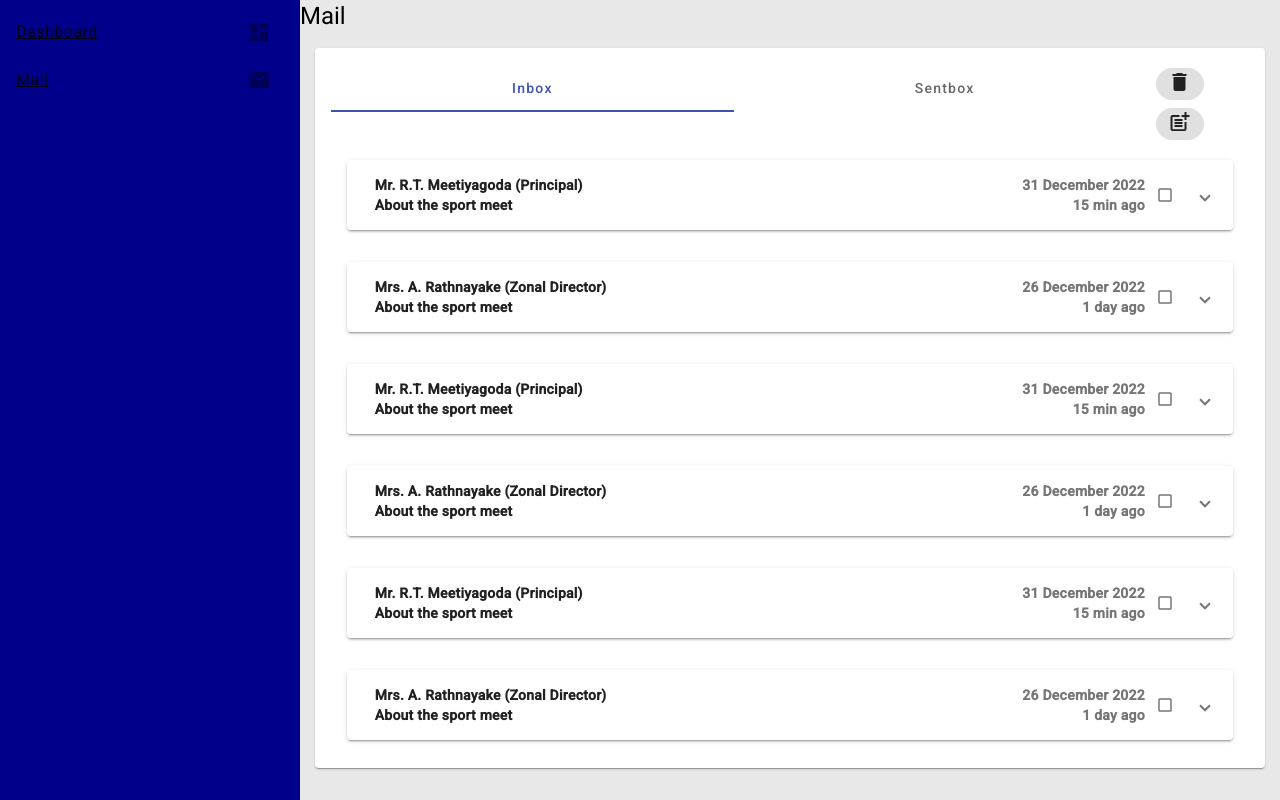
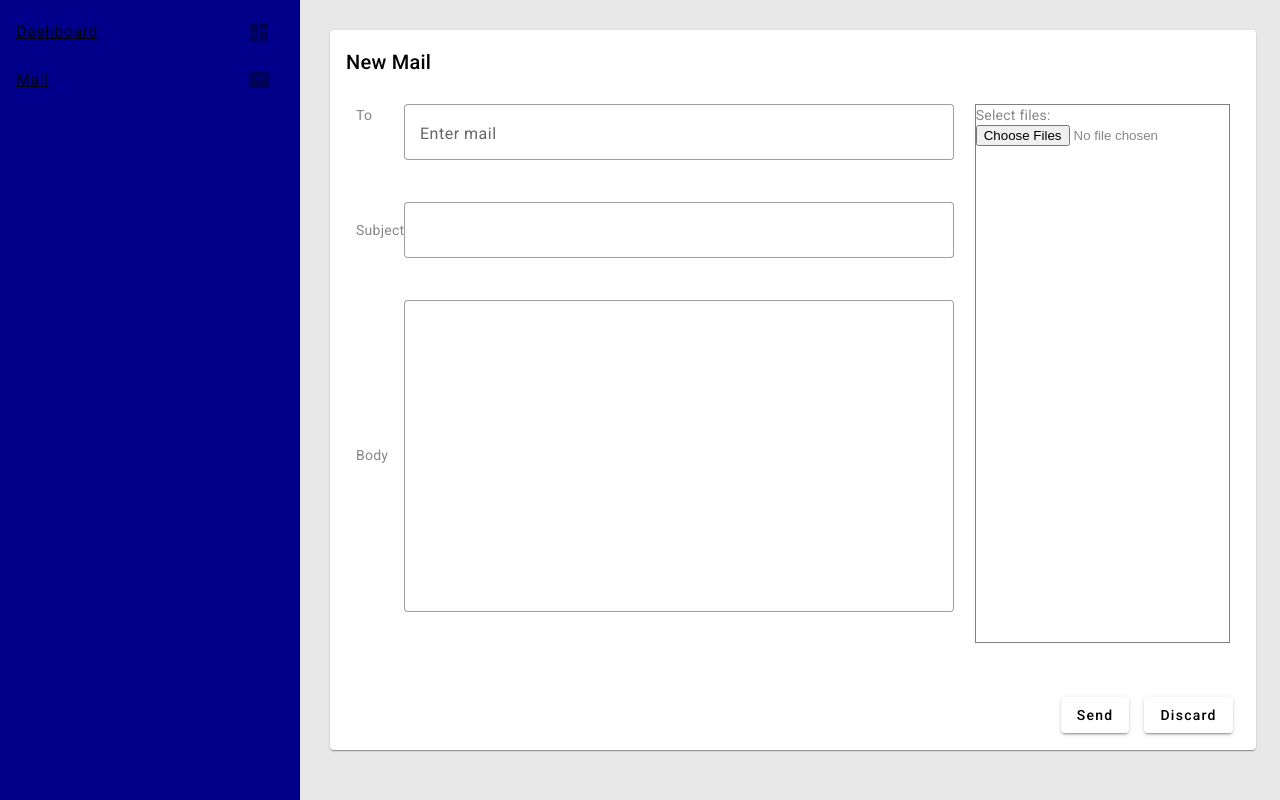
Before and after one commit to codingPentagon/ZoneEd, an Angular app in the folder frontend/: page /mail in a window 1280 px wide. Built offline with nearby package versions, Linux system fonts and the light colour scheme.

Commit message:
converted new mail function to a single card

```diff
--- a/frontend/src/app/app.module.ts
+++ b/frontend/src/app/app.module.ts
@@ -18,6 +18,7 @@ import {MatTabsModule} from "@angular/material/tabs";
 import {MatDividerModule} from "@angular/material/divider";
 import {MatExpansionModule} from "@angular/material/expansion";
 import {MatCheckboxModule} from "@angular/material/checkbox";
+import {MatButtonToggleModule} from "@angular/material/button-toggle";
 
 @NgModule({
   declarations: [
@@ -40,7 +41,8 @@ import {MatCheckboxModule} from "@angular/material/checkbox";
         MatTabsModule,
         MatDividerModule,
         MatExpansionModule,
-        MatCheckboxModule
+        MatCheckboxModule,
+        MatButtonToggleModule
     ],
   providers: [],
   bootstrap: [AppComponent]
--- a/frontend/src/app/mail/mail.component.css
+++ b/frontend/src/app/mail/mail.component.css
@@ -1,18 +1,22 @@
-:host,.content{
+:host,.content,.create,mat-card-content{
   display: flex;
 }
 .left{
   flex: 2;
+  margin: 10px;
+  width: 100%;
 }
 .right{
   flex: 1;
+  margin: 10px;
+  height: 92%;
 }
 
 .create{
   color: #87878b;
+  margin: 15px;
   flex: 1;
-  margin: 20px;
-  display: none;
+
 }
 
 *{
@@ -20,16 +24,8 @@
   margin: 0;
   padding: 0;
 }
-body{
 
-  background-color: #ffffff;
-}
-.box{
-  border: 1px solid gray;
-  padding: 20px;
-  font-size: 15px;
-  font-weight: 600;
-}
+
 #form input,textarea{
   margin: 20px;
   border: 1px solid #3F4E4F;
@@ -49,8 +45,8 @@ body{
 #att{
   top: 250px;
   right: 0;
-  width: 400px;
-  height: 550px;
+  width: 100%;
+  height: 100%;
   border: 1px solid gray;
 }
 
@@ -61,23 +57,25 @@ body{
 mat-card{
   margin: 15px;
   height: 90vh;
+  width: 100%;
 }
 .table-row{
   display: table-row;
   width: 100%;
 
+
 }
 .table-row>span{
   display: table-cell;
-  width: 100px;
+  width: 80px;
 
 }
 mat-card-content{
-  overflow: auto;
+
   height: 100%;
 }
 mat-form-field{
-  width: 35vw;
+  width: 43vw;
 }
 
 form{
@@ -87,7 +85,7 @@ mat-panel-title {
   white-space: break-spaces;
 }
 .mailbody{
-  height: 35vh;
+  height: 100%;
 }
 textarea{
   resize: none;
@@ -98,9 +96,7 @@ h2{
 .spacer{
   flex: 1 1 auto;
 }
-mat-tab-group{
-  width: 100%;
-}
+
 mat-chip-option{
   display: inline;
 }
@@ -114,3 +110,13 @@ mat-panel-description{
 mat-checkbox{
   transform: scale(0.75);
 }
+mat-button-toggle-group{
+  margin-right: 20px;
+}
+.inbox1{
+  display: none;
+}
+
+button{
+  margin: 15px 15px 15px 0;
+}
--- a/frontend/src/app/mail/mail.component.html
+++ b/frontend/src/app/mail/mail.component.html
@@ -1,24 +1,18 @@
 <app-nav></app-nav>
+
 <div class="create">
-  <div class="content">
-  <div class="left" >
       <mat-card>
         <mat-card-header>
           <h2>New Mail</h2>
           <span class="spacer"></span>
-        <mat-chip-listbox>
-          <mat-chip-option >
-            <mat-icon>post_add</mat-icon>
-          </mat-chip-option>
-        </mat-chip-listbox>
         </mat-card-header>
-<br>
         <mat-card-content>
-    <div class="table-row" >
+          <div class="left">
+          <div class="table-row">
             <span>To</span>
-      <mat-form-field appearance="outline" color="accent" >
+            <mat-form-field appearance="outline" color="accent">
               <mat-label>Enter mail</mat-label>
-        <mat-chip-grid #chipGrid aria-label="Mail selection" >
+              <mat-chip-grid #chipGrid>
                 <mat-chip-row *ngFor="let mail of mails" (removed)="remove(mail)">
                   {{mail}}
                   <button matChipRemove [attr.aria-label]="'remove ' + mail">
@@ -38,7 +32,7 @@
             </mat-form-field>
           </div>
           <br>
-    <div class="table-row" >
+          <div class="table-row">
             <span>Subject</span>
             <mat-form-field appearance="outline" color="accent">
               <input matInput placeholder="">
@@ -47,23 +41,20 @@
           <br>
           <div class="table-row">
             <span> Body </span>
-      <mat-form-field appearance="outline" color="accent" class="mailbody" >
-        <textarea matInput placeholder="" rows="10" ></textarea>
+            <mat-form-field appearance="outline" color="accent" class="mailbody">
+              <textarea matInput placeholder="" rows="10"></textarea>
             </mat-form-field>
           </div>
-      </mat-card-content>
-    </mat-card>
           </div>
 
+
     <div class="right">
-<mat-card>
-  <mat-card-header>Attachment</mat-card-header>
-  <mat-card-content>
-    <hr>
-<br>
+
           <div id="att">
             <label for="myfile">Select files:</label>
             <input type="file" id="myfile" name="myfile" multiple><br><br>
+          </div>
+
     </div>
   </mat-card-content>
   <mat-card-actions align="end">
@@ -74,26 +65,17 @@
     </div>
   </mat-card-actions>
   </mat-card>
- </div>
-  </div>
-</div>
+
 
 <div class="inbox1">
-  <h1>Mail</h1>
-  <mat-card>
+
+  <mat-card class="mail-inbox">
     <mat-card-header>
-      <mat-tab-group>
-        <mat-tab label="Inbox">
-          <ng-template matTabContent #tab1Content>
-
-          </ng-template>
-        </mat-tab>
-        <mat-tab label="Sentbox">
-          <ng-template matTabContent #tab2Content>
-          </ng-template>
-        </mat-tab>
-      </mat-tab-group>
-
+      <span class="spacer"></span>
+      <mat-button-toggle-group>
+        <mat-button-toggle value="inbox" #inbox checked>Inbox</mat-button-toggle>
+        <mat-button-toggle value="sent" #sent>Sent Mail</mat-button-toggle>
+      </mat-button-toggle-group>
       <mat-chip-listbox>
         <mat-chip-option>
           <mat-icon>delete</mat-icon>
@@ -104,15 +86,13 @@
       </mat-chip-listbox>
     </mat-card-header>
 
-    <mat-card-content >
-      <div [ngTemplateOutlet]="tab1Content">
-      </div>
-      <div [ngTemplateOutlet]="tab2Content">
-      </div>
-    <div class="mail-inbox"  *ngFor="let inboxmail of inboxmails">
-      <mat-accordion  >
-        <mat-expansion-panel >
-          <mat-expansion-panel-header [collapsedHeight]="'70px'" [expandedHeight]="'70px'" (click)="inboxmail.read=true" [ngStyle]="{'font-weight': inboxmail.read == false ? 'bold' : 'normal'}">
+    <mat-card-content>
+      <div  *ngFor="let inboxmail of inboxmails">
+        <mat-accordion>
+          <mat-expansion-panel>
+            <mat-expansion-panel-header [collapsedHeight]="'70px'" [expandedHeight]="'70px'"
+                                        (click)="inboxmail.read=true"
+                                        [ngStyle]="{'font-weight': inboxmail.read == false ? 'bold' : 'normal'}">
               <mat-panel-title>
                 {{inboxmail.sender}}
                 <br>
@@ -127,7 +107,6 @@
                 {{inboxmail.date}}
                 <br>
                 {{inboxmail.time}}
-              <br>
                 <mat-checkbox></mat-checkbox>
               </mat-panel-description>
             </mat-expansion-panel-header>
@@ -145,8 +124,8 @@
       <div class="sentbox" *ngFor="let sentboxmail of sentboxmails">
         <mat-card-content>
           <mat-accordion>
-          <mat-expansion-panel >
-            <mat-expansion-panel-header [collapsedHeight]="'70px'" [expandedHeight]="'70px'" (click)="sentboxmail.read=true" [ngStyle]="{'font-weight': sentboxmail.read == false ? 'bold' : 'normal'}">
+            <mat-expansion-panel>
+              <mat-expansion-panel-header [collapsedHeight]="'70px'" [expandedHeight]="'70px'">
                 <mat-panel-title>
                   {{sentboxmail.sender}}
                   <br>
@@ -156,7 +135,6 @@
                   {{sentboxmail.date}}
                   <br>
                   {{sentboxmail.time}}
-                <br>
                   <mat-checkbox></mat-checkbox>
                 </mat-panel-description>
               </mat-expansion-panel-header>
@@ -170,3 +148,4 @@
     </mat-card-content>
   </mat-card>
 </div>
+</div>
```
Lines whose indentation alone changed are shown as unchanged.
